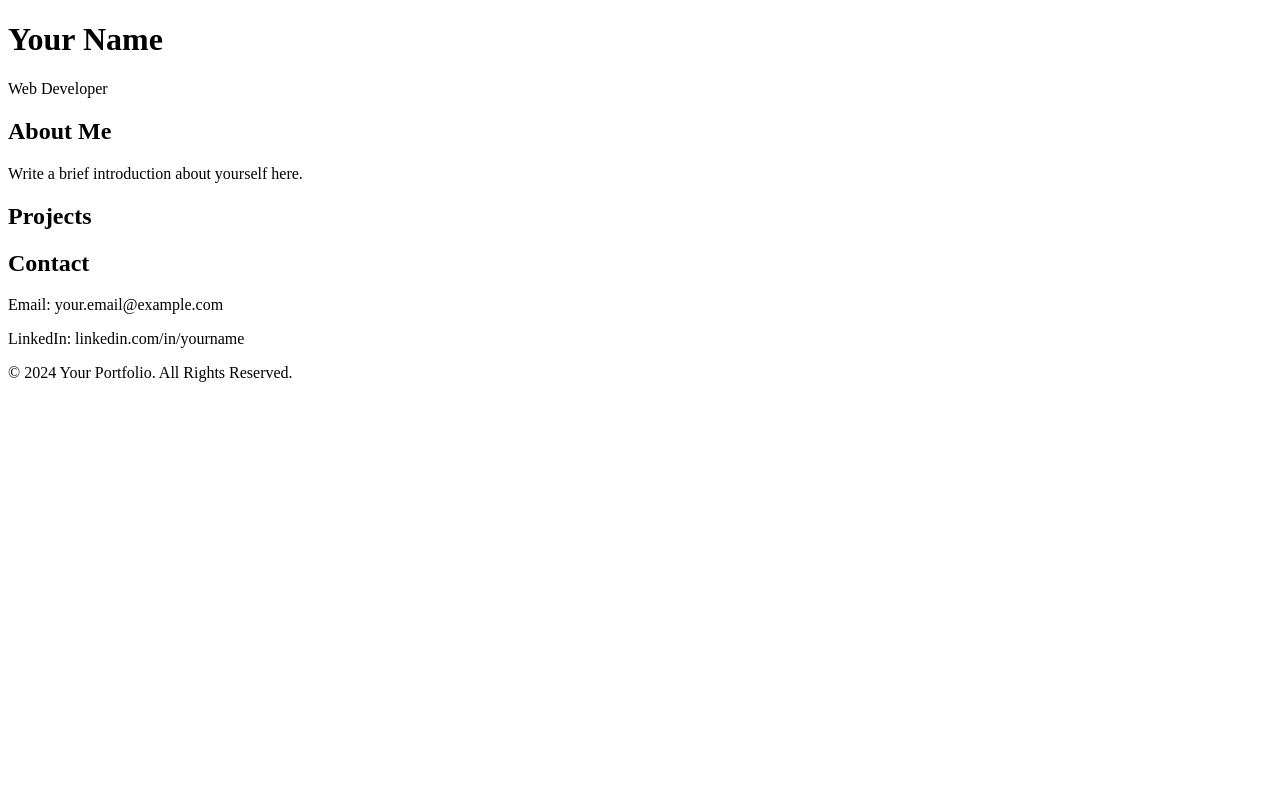
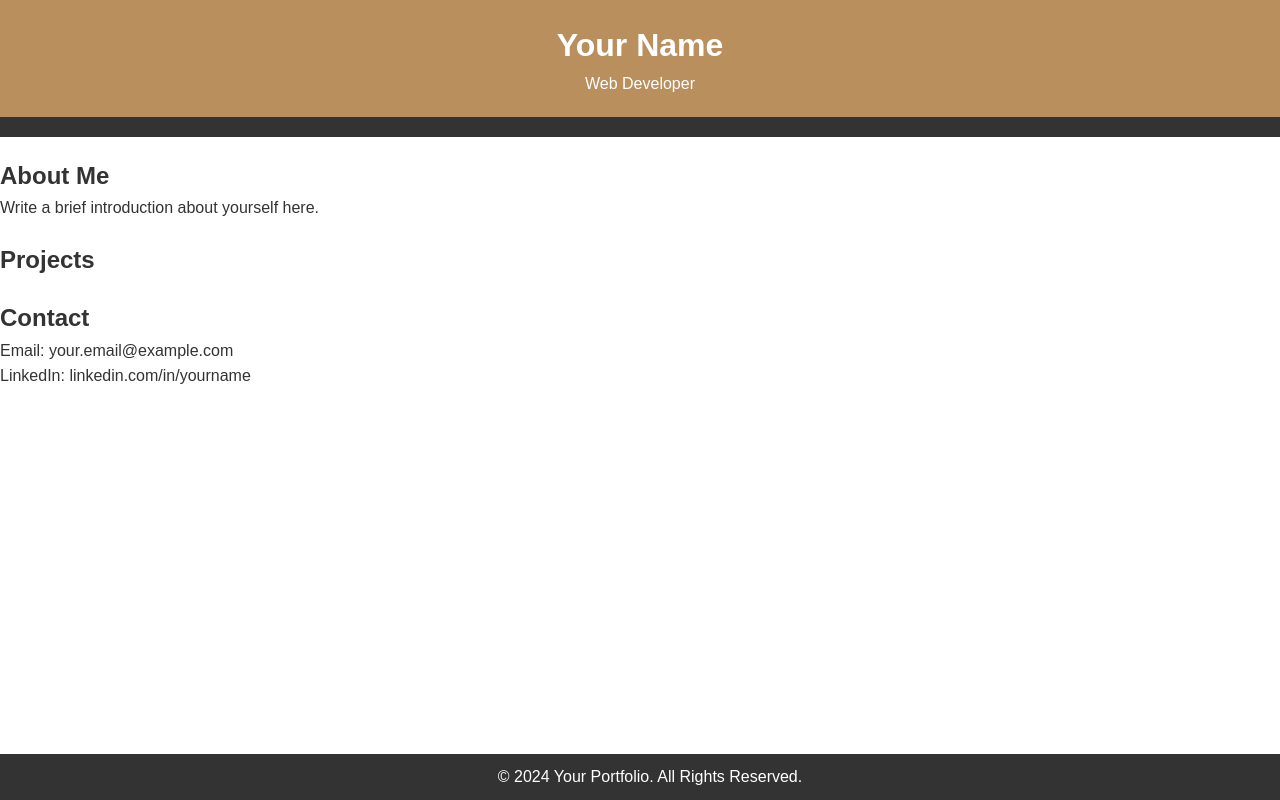
Before and after one commit to yuiopqwe/portfolio, a plain HTML site: page main_GPT_ver.html in a window 1280 px wide. Drawn offline with Linux system fonts and the light colour scheme.

Commit message:
Update main_GPT_ver.html

```diff
--- a/main_GPT_ver.html
+++ b/main_GPT_ver.html
@@ -4,7 +4,7 @@
     <meta charset="UTF-8">
     <meta name="viewport" content="width=device-width, initial-scale=1.0">
     <title>Your Portfolio</title>
-     <link rel="stylesheet" type="text/css" href="css/main_GPT_ver_css.css">
+     <link rel="stylesheet" type="text/css" href="css/main_GPT_ver.css">
     <style>
         /* 여기에 인라인 스타일 추가 가능 */
         /* 예: body { background-color: #f4f4f4; } */
```
